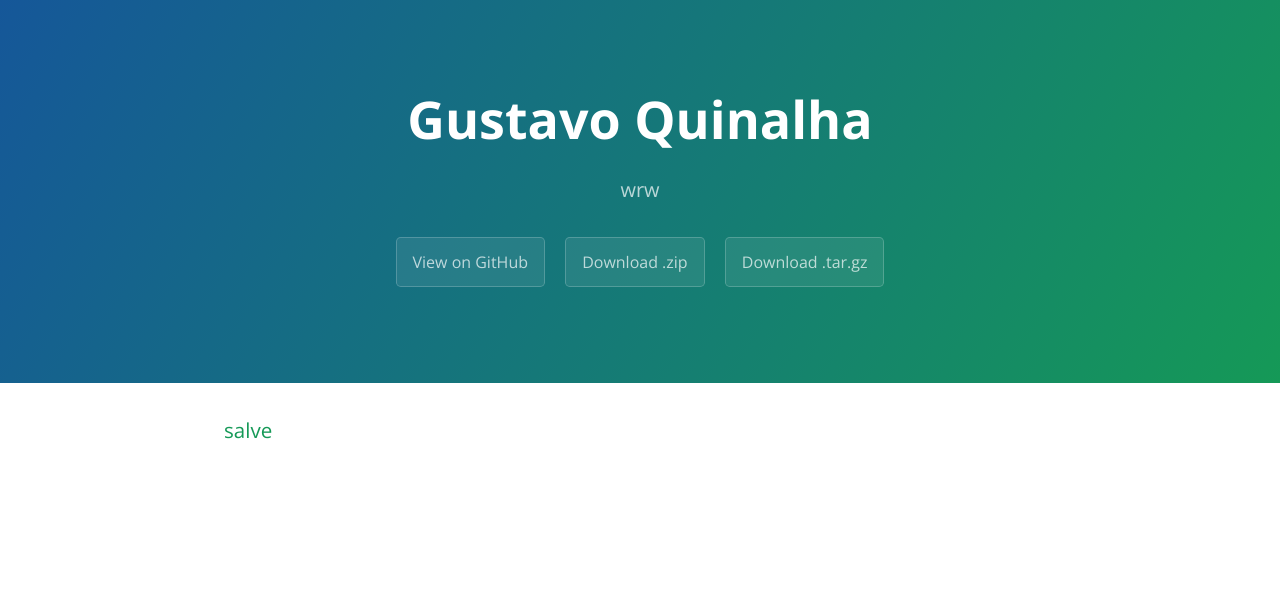
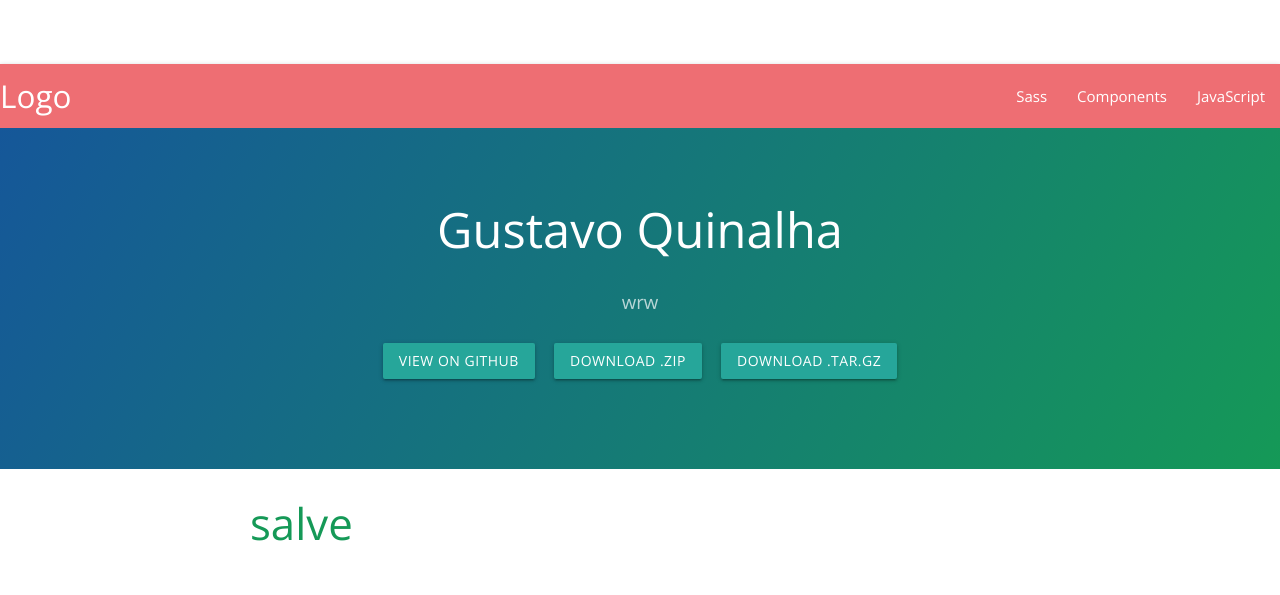
Before and after one commit to gustavoquinalha/teste, a plain HTML site: page index.html in a window 1280 px wide. Drawn offline with nearby package versions, Linux system fonts and the light colour scheme.

Commit message:
Update index.html

```diff
--- a/index.html
+++ b/index.html
@@ -8,8 +8,23 @@
     <link href='https://fonts.googleapis.com/css?family=Open+Sans:400,700' rel='stylesheet' type='text/css'>
     <link rel="stylesheet" type="text/css" href="stylesheets/stylesheet.css" media="screen">
     <link rel="stylesheet" type="text/css" href="stylesheets/github-light.css" media="screen">
+    <link rel="stylesheet" href="https://cdnjs.cloudflare.com/ajax/libs/materialize/0.97.1/css/materialize.min.css">
+    <script src="https://cdnjs.cloudflare.com/ajax/libs/materialize/0.97.1/js/materialize.min.js"></script>
+
   </head>
   <body>
+    <div class="navbar-fixed"></div>
+     <nav>
+    <div class="nav-wrapper">
+      <a href="#" class="brand-logo">Logo</a>
+      <ul id="nav-mobile" class="right hide-on-med-and-down">
+        <li><a href="sass.html">Sass</a></li>
+        <li><a href="badges.html">Components</a></li>
+        <li><a href="collapsible.html">JavaScript</a></li>
+      </ul>
+    </div>
+  </nav>
+  </div>
     <section class="page-header">
       <h1 class="project-name">Gustavo Quinalha</h1>
       <h2 class="project-tagline">wrw</h2>
```
